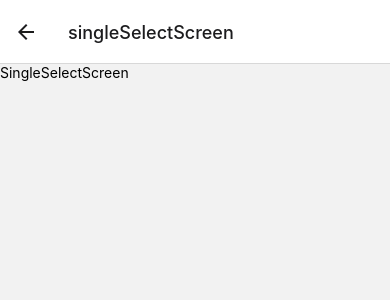
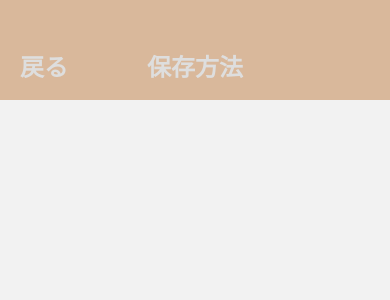
Before and after one commit to ken0426/eatLimit-app2.0, a React Native app: screen /singleSelectScreen in a window 390 px wide. Shown: the top 300 px of the page. Built offline with nearby package versions, Linux system fonts and the light colour scheme.

Commit message:
[feat] 単数選択のヘッダーを作成

```diff
--- a/src/components/SingleSelectScreen.tsx
+++ b/src/components/SingleSelectScreen.tsx
@@ -1,14 +1,56 @@
 import { StackNavigationProp } from '@react-navigation/stack';
 import React, { FC } from 'react';
-import { Text, View } from 'react-native';
+import { StyleSheet, Text, View } from 'react-native';
 import { StackPramList } from '../types';
+import MolHeader from './molecules/MolHeader';
+import { color } from '../styles';
 
 type Props = {
   navigation: StackNavigationProp<StackPramList, 'singleSelectScreen'>;
 };
 
-const SingleSelectScreen: FC<Props> = () => {
-  return <Text>SingleSelectScreen</Text>;
+const SingleSelectScreen: FC<Props> = ({ navigation }) => {
+  return (
+    <View style={{ backgroundColor: '#ffffff' }}>
+      <MolHeader style={styles.header} type={'default'}>
+        <View
+          style={{
+            width: '100%',
+            alignItems: 'center',
+          }}
+        >
+          <Text style={styles.goBack} onPress={() => navigation.goBack()}>
+            戻る
+          </Text>
+          <Text style={styles.title}>保存方法</Text>
+        </View>
+      </MolHeader>
+    </View>
+  );
 };
 
 export default SingleSelectScreen;
+
+const styles = StyleSheet.create({
+  header: {
+    height: 100,
+    paddingHorizontal: 20,
+    paddingTop: 30,
+    backgroundColor: color.mainColor,
+    justifyContent: 'center',
+    alignItems: 'center',
+    flexDirection: 'row',
+  },
+  goBack: {
+    fontSize: 24,
+    fontWeight: 'bold',
+    position: 'absolute',
+    left: 0,
+    color: color.textWhite,
+  },
+  title: {
+    fontSize: 24,
+    fontWeight: 'bold',
+    color: color.textWhite,
+  },
+});
--- a/src/navigation/index.tsx
+++ b/src/navigation/index.tsx
@@ -41,7 +41,7 @@ const RootStackScreen = () => {
       <Stack.Screen
         name={'singleSelectScreen'}
         component={SingleSelectScreen}
-        options={{ presentation: 'fullScreenModal' }}
+        options={{ headerShown: false, presentation: 'fullScreenModal' }}
       />
     </Stack.Navigator>
   );
```
